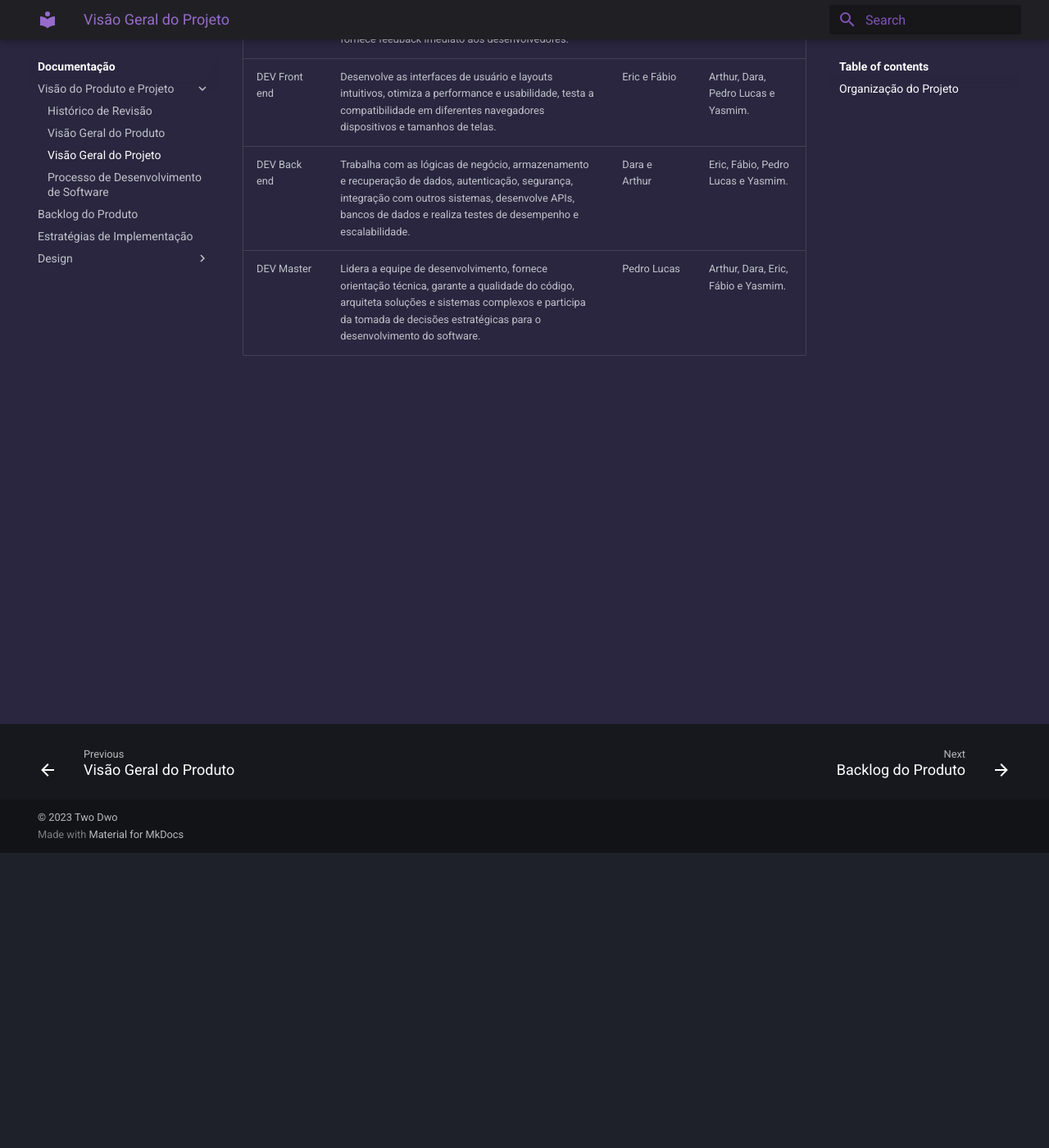
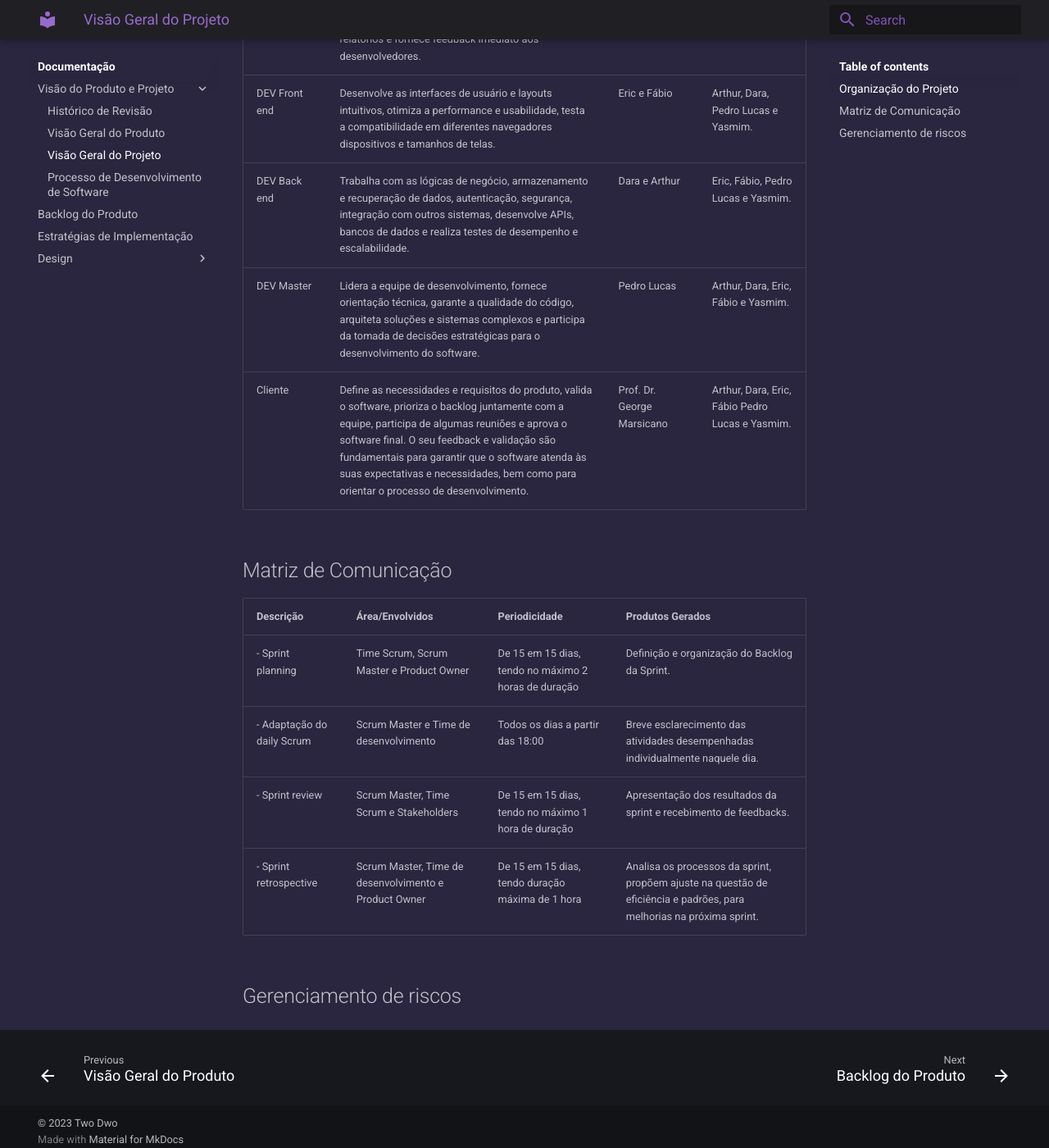
Before and after one commit to mdsreq-fga-unb/2023.1-TwoDo, an MkDocs documentation site: the page built from docs/documentacao/visaoProdutoProjeto/visaoGeralProjeto.md, in a window 1280 px wide and 1400 px high, scrolled down 360 px. Shown: the whole window at 82% size. Built offline with MkDocs 1.6.1 and Material for MkDocs 9.7.7, drawn with Linux system fonts in a browser that asks for light colours.

Commit message:
Atualizando 10:17 16/04/2023

```diff
--- a/docs/documentacao/visaoProdutoProjeto/visaoGeralProjeto.md
+++ b/docs/documentacao/visaoProdutoProjeto/visaoGeralProjeto.md
@@ -6,3 +6,17 @@
 |DEV Front end   |Desenvolve as interfaces de usuário e layouts intuitivos, otimiza a performance e usabilidade, testa a compatibilidade em diferentes navegadores dispositivos e tamanhos de telas. | Eric e Fábio |Arthur, Dara, Pedro Lucas e Yasmim.|
 |DEV Back end   |Trabalha com as lógicas de negócio, armazenamento e recuperação de dados, autenticação, segurança, integração com outros sistemas, desenvolve APIs, bancos de dados e realiza testes de desempenho e escalabilidade.| Dara e Arthur | Eric, Fábio, Pedro Lucas e Yasmim.|
 |DEV Master   |Lidera a equipe de desenvolvimento, fornece orientação técnica, garante a qualidade do código, arquiteta soluções e sistemas complexos e participa da tomada de decisões estratégicas para o desenvolvimento do software.| Pedro Lucas | Arthur, Dara, Eric, Fábio e Yasmim. |
+|Cliente| Define as necessidades e requisitos do produto, valida o software, prioriza o backlog juntamente com a equipe, participa de algumas reuniões e aprova o software final. O seu feedback e validação são fundamentais para garantir que o software atenda às suas expectativas e necessidades, bem como para orientar o processo de desenvolvimento.|Prof. Dr. George Marsicano | Arthur, Dara, Eric, Fábio Pedro Lucas e Yasmim.
+
+##	Matriz de Comunicação
+
+
+| Descrição |	Área/Envolvidos|	Periodicidade |	Produtos Gerados|
+|-----------|------------------|------------------|-----------------|
+|- Sprint planning|	Time Scrum, Scrum Master e Product Owner|	De 15 em 15 dias, tendo no máximo 2 horas de duração |	Definição e organização do Backlog da Sprint.|
+|- Adaptação do daily Scrum|	Scrum Master e Time de desenvolvimento	|Todos os dias a partir das 18:00	|Breve esclarecimento das atividades desempenhadas individualmente naquele dia.|
+|- Sprint review	| Scrum Master, Time Scrum e Stakeholders	| De 15 em 15 dias, tendo no máximo 1 hora de duração	| Apresentação dos resultados da sprint e recebimento de feedbacks.|
+|- Sprint retrospective |	Scrum Master, Time de desenvolvimento e Product Owner	| De 15 em 15 dias, tendo duração máxima de 1 hora	| Analisa os processos da sprint, propõem ajuste na questão de eficiência e padrões, para melhorias na próxima sprint.|
+
+
+## Gerenciamento de riscos
```
